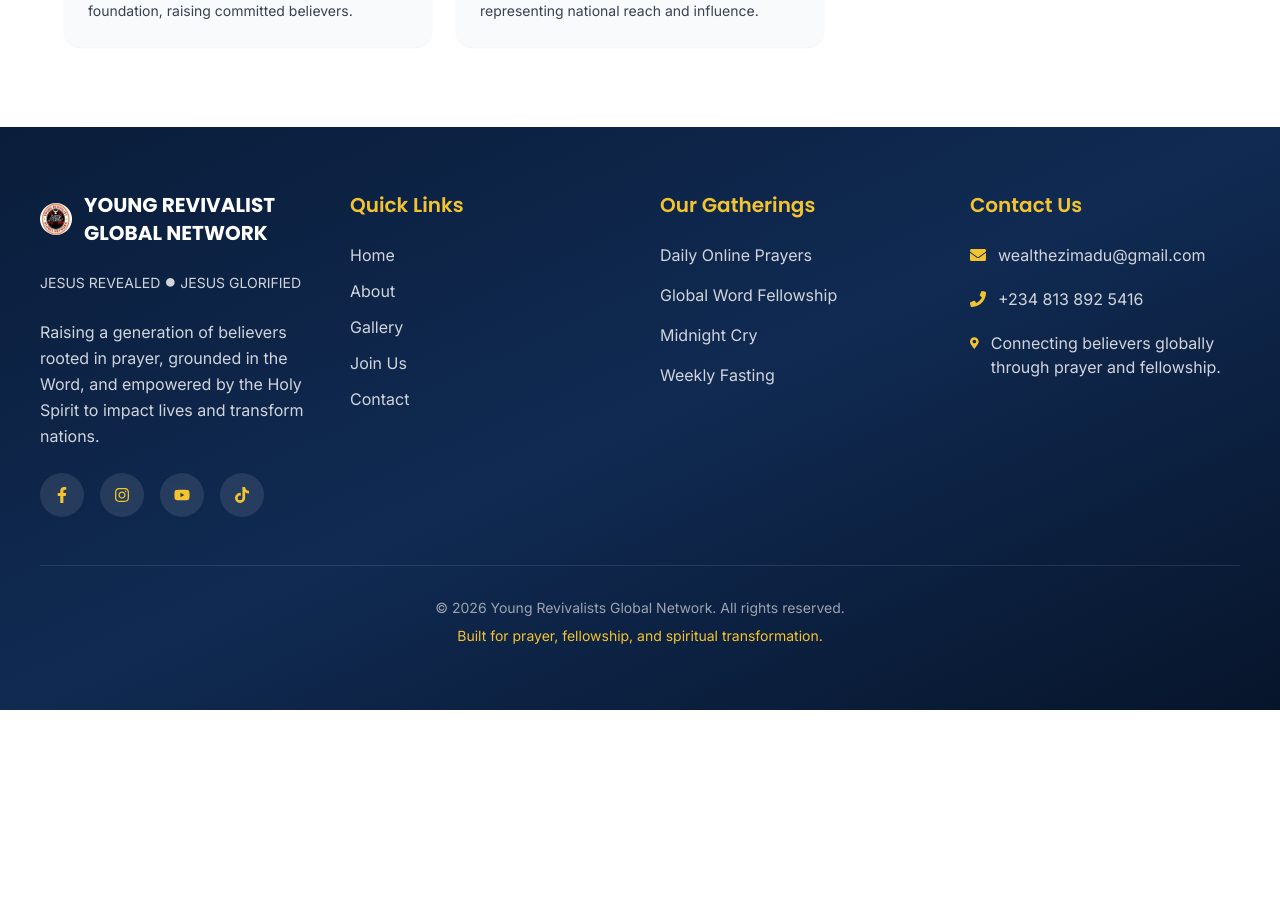
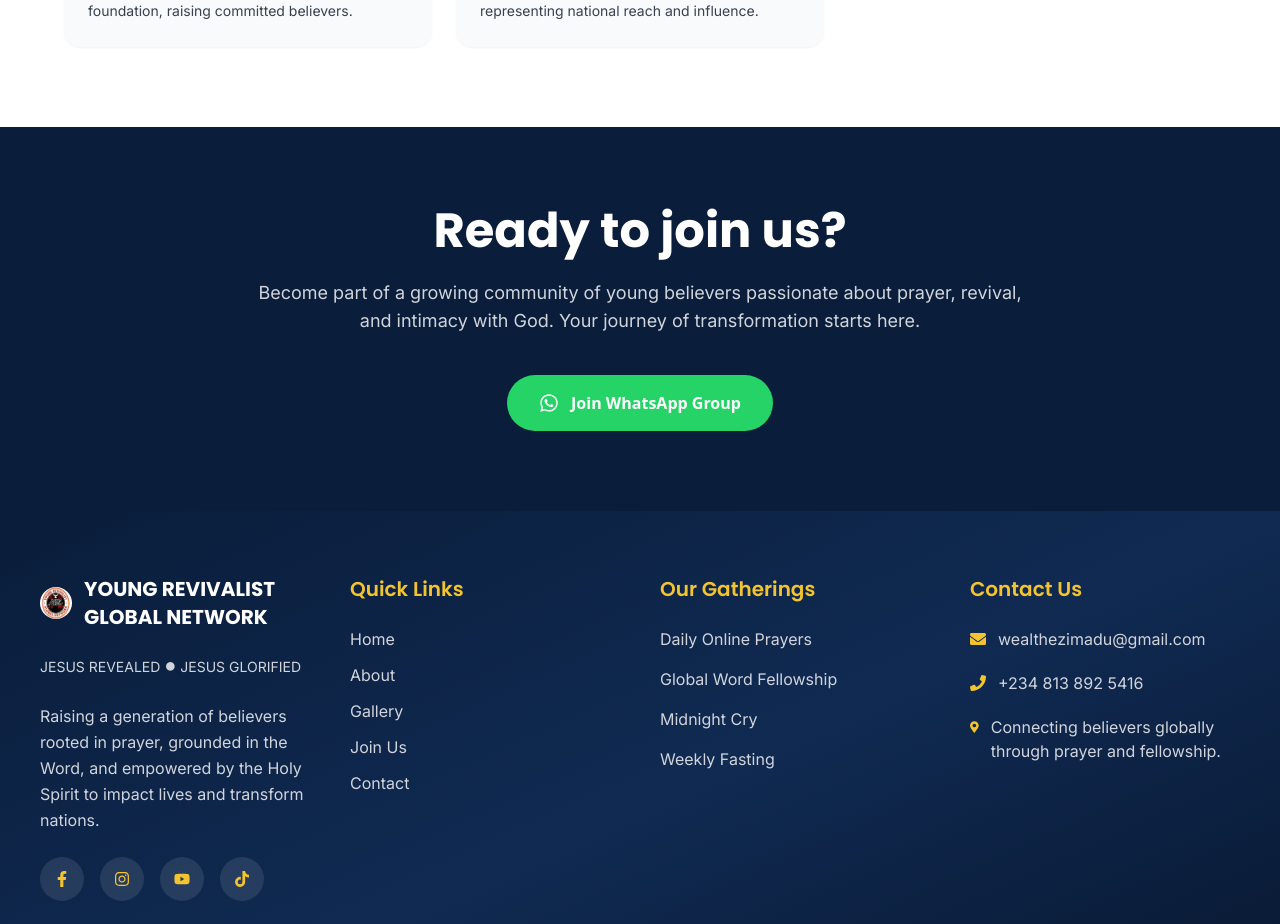
Before and after one commit to Daniella-fejiro/young-revivalist-global-network, a React (Vite) app: page / in a window 1280 px wide. Shown: the part 4020-4944 px from the top of the page. Before the commit the page ends 4730 px from the top, so only its background shows below. Built offline with nearby package versions, Linux system fonts and the light colour scheme.

Commit message:
added cta to home page

```diff
--- a/src/pages/Home.jsx
+++ b/src/pages/Home.jsx
@@ -1,6 +1,6 @@
 import { motion } from "framer-motion"
 import { NavLink } from "react-router-dom";
-import { FaPrayingHands, FaBookOpen, FaUsers, FaBible, FaUserFriends, FaComments, FaGlobe, FaMoon, FaUtensils, FaMapMarkerAlt, FaChurch } from "react-icons/fa"
+import { FaPrayingHands, FaBookOpen, FaUsers, FaBible, FaUserFriends, FaComments, FaGlobe, FaMoon, FaUtensils, FaMapMarkerAlt, FaChurch, FaWhatsapp } from "react-icons/fa"
 import aboutImg from '../assets/yrgn-about.jpeg'
 import Footer from "../components/Footer";
 
@@ -352,7 +352,40 @@ export default function Home() {
             </div>
 
         </section>
-        <Footer />
+
+        <section className="bg-[#0a1d3a] py-20 px-6 text-white">
+
+            <motion.div
+                initial={{ opacity: 0, y: 40 }}
+                whileInView={{ opacity: 1, y: 0 }}
+                transition={{ duration: 0.6 }}
+                viewport={{ once: true }}
+                className="max-w-3xl mx-auto text-center"
+            >
+
+                <h1 className="text-3xl md:text-5xl font-poppins font-bold mb-6">
+                Ready to join us?
+                </h1>
+
+                <p className="text-gray-300 font-inter text-base md:text-lg mb-10">
+                Become part of a growing community of young believers passionate about prayer,
+                revival, and intimacy with God. Your journey of transformation starts here.
+                </p>
+
+                <a
+                href="https://chat.whatsapp.com/F5voC9BfVFC0SI2HAlhjgT?mode=gi_t"
+                target="_blank"
+                rel="noopener noreferrer"
+                className="inline-flex items-center gap-3 bg-[#25D366] hover:bg-[#1ebe5d] text-white font-semibold px-8 py-4 rounded-full transition-transform hover:scale-105"
+                >
+                <FaWhatsapp className="text-xl" />
+                Join WhatsApp Group
+                </a>
+
+            </motion.div>
+
+            </section>
+            <Footer />
 
         </div>
     )
```
